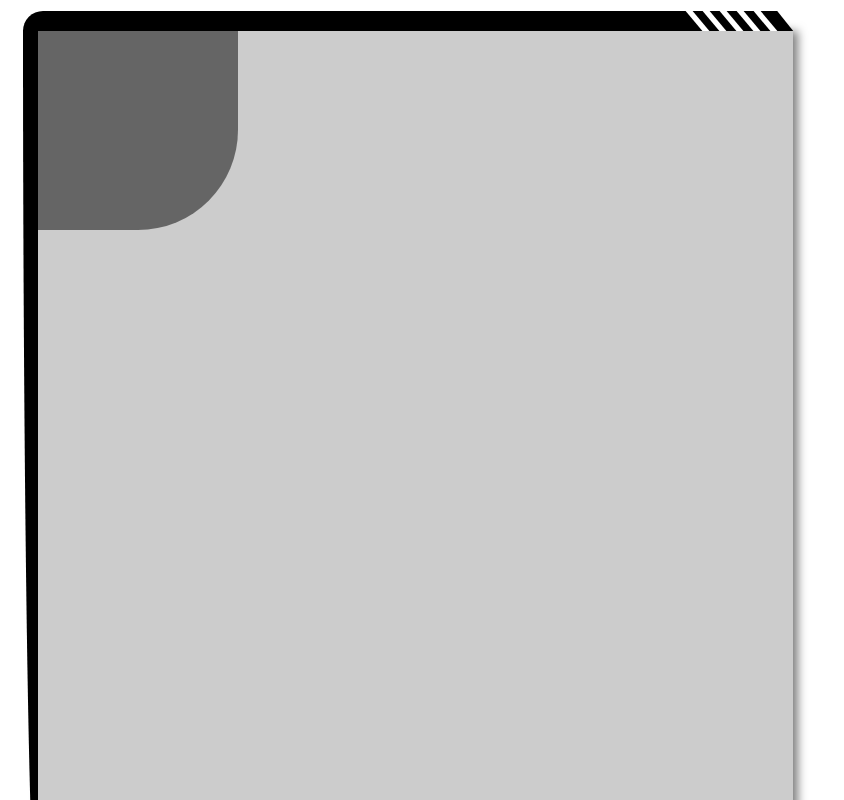
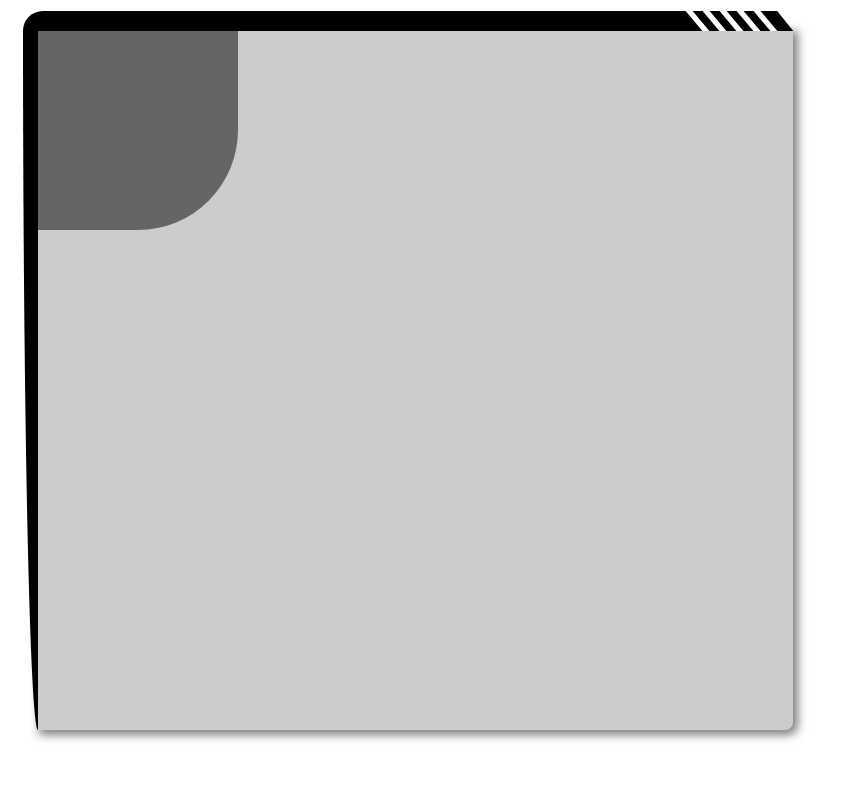
Before and after one commit to AlanFudge/forum-client, a React app: page / in a window 1280 px wide. Shown: the top 800 px of the page, without its empty margins (0-844 px from the left). Built offline with nearby package versions, Linux system fonts and the light colour scheme.

Commit message:
change height of body

```diff
--- a/src/App.css
+++ b/src/App.css
@@ -12,7 +12,7 @@ body {
     background-color: rgba(0, 0, 0, 0.2);
     width: 755px;
     padding: 0;
-    height: 900px;
+    height: 700px;
     margin: 30px;
     box-shadow: 3px 3px 10px 2px rgba(0, 0, 0, 0.5);
     border-bottom-right-radius: 8px;
```
